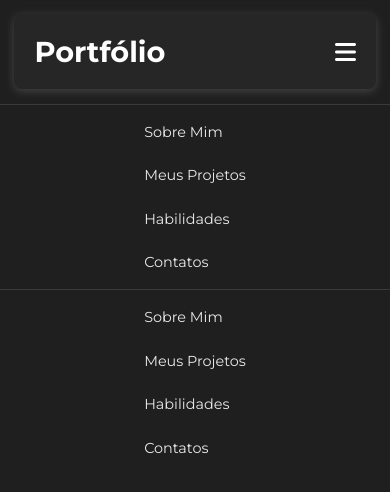
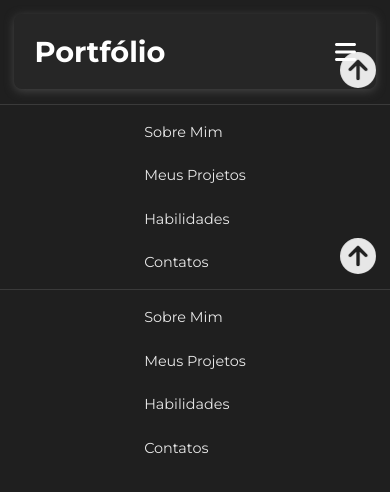
Before and after one commit to Lucasdias067/portfolio-pessoal, a Next.js app: page /footer in a window 390 px wide. Shown: the top 492 px of the page. Built offline with nearby package versions, Linux system fonts and the light colour scheme.

Commit message:
new features on portfolio project

```diff
--- a/src/app/footer/page.tsx
+++ b/src/app/footer/page.tsx
@@ -1,4 +1,5 @@
 "use client"
+import { SizeProp } from "@fortawesome/fontawesome-svg-core";
 import "./style.css";
 import { faCircleArrowUp } from "@fortawesome/free-solid-svg-icons"
 import { FontAwesomeIcon } from "@fortawesome/react-fontawesome"
@@ -14,6 +15,11 @@ export default function Footer() {
 
   function handleScroll() {
     window.scrollTo(0, 0)
+  }
+
+  function widthWatcher(): SizeProp {
+    if (window.innerWidth > 768) return '3x'
+    return '2x'
   }
 
   return (
@@ -32,7 +38,7 @@ export default function Footer() {
         icon={faCircleArrowUp}
         onClick={() => handleScroll()}
         className="scrollUp"
-        size="3x"
+        size={widthWatcher()}
         beatFade
         title="Scroll Up"
       />
--- a/src/app/footer/style.css
+++ b/src/app/footer/style.css
@@ -29,8 +29,8 @@ footer {
 
 .scrollUp {
   position: absolute;
-  right: 12%;
-  margin-bottom: 20%;
+  right: 10%;
+  margin-bottom: 19%;
 }
 
 @media (max-width: 768px) {
@@ -40,7 +40,7 @@ footer {
 
   .scrollUp {
     right: 5%;
-    margin-bottom: 34%;
+    margin-bottom: 36%;
   }
 }
 
@@ -58,8 +58,7 @@ footer {
   }
 
   .scrollUp {
-    display: none;
-    visibility: hidden;
-    opacity: 0;
+    right: 4%;
+    margin-bottom: 65%;
   }
 }
```
